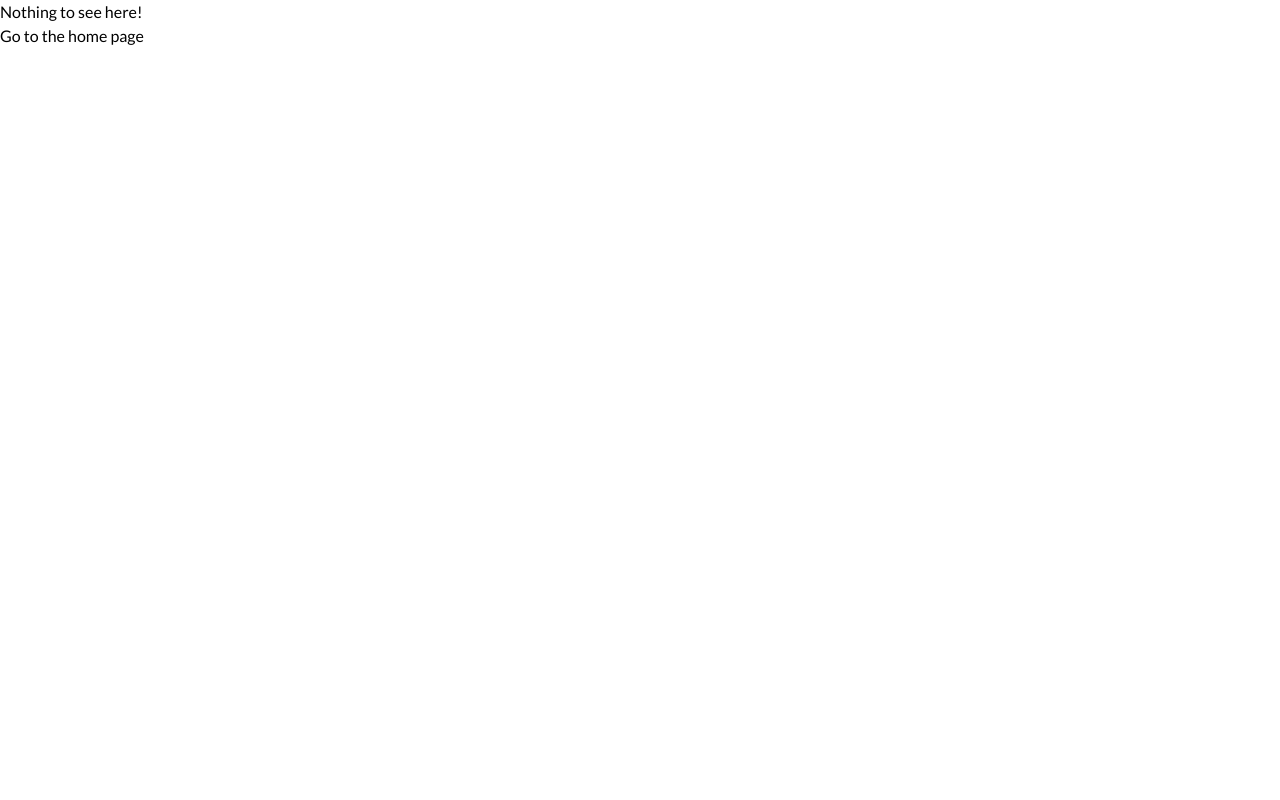
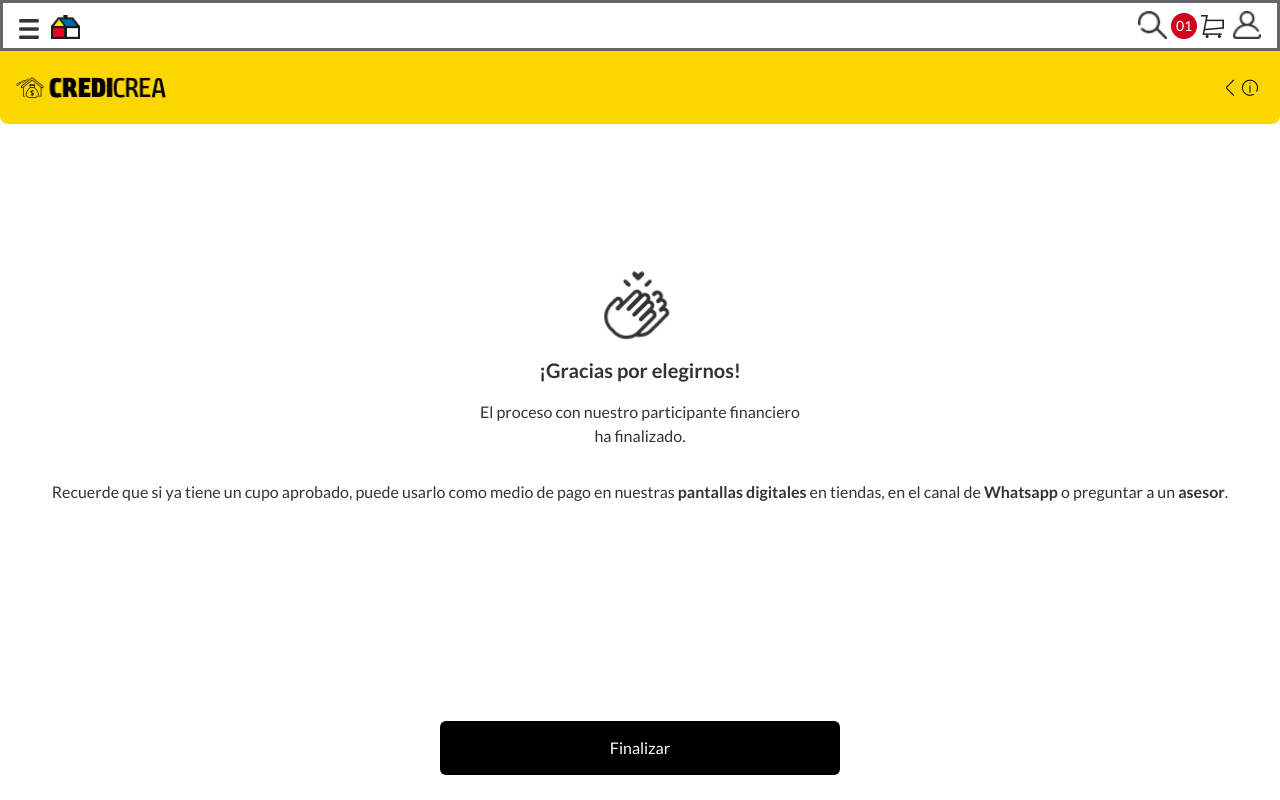
Before and after one commit to AlejoGuti1122/financial-kiosk, a React (Create React App) app: page /general in a window 1280 px wide. Built offline with nearby package versions, Linux system fonts and the light colour scheme.

Commit message:
finish view general

```diff
--- /dev/null
+++ b/src/modules/common/components/ButtonEnd/ButtonEnd.jsx
@@ -0,0 +1,15 @@
+import React from "react"
+
+const ButtonEnd = () => {
+  return (
+    <div className="flex justify-center items-center">
+      <div className="-mt-24">
+        <button className="w-[400px] h-[54px] bg-[#000000] text-white rounded-md">
+          Finalizar
+        </button>
+      </div>
+    </div>
+  )
+}
+
+export default ButtonEnd
--- a/src/modules/common/components/Router/Router.jsx
+++ b/src/modules/common/components/Router/Router.jsx
@@ -9,6 +9,7 @@ import Credit from "../../../../pages/credit.jsx"
 import Filters from "../../../../pages/filters.jsx"
 import Redirection from "../../../../pages/redirection.jsx"
 import Confirmation from "../../../../pages/confirmation.jsx"
+import General from "../../../../pages/general.jsx"
 
 const RouterComponent = () => {
   return (
@@ -51,6 +52,10 @@ const RouterComponent = () => {
           element={<Confirmation />}
         />
         <Route
+          path="/general"
+          element={<General />}
+        />
+        <Route
           path="*"
           element={<NoMatch />}
         />
--- /dev/null
+++ b/src/modules/common/components/Thanks/Thanks.jsx
@@ -0,0 +1,29 @@
+import thanks from "../../../../assets/general/Gracias 1.png"
+
+const Thanks = () => {
+  return (
+    <div className="flex flex-col justify-center items-center h-screen -mt-32">
+      <img
+        className="w-[100px] h-[100px]"
+        src={thanks}
+        alt=""
+      />
+      <div className="flex items-center justify-center flex-col">
+        <p className="text-[#333333] text-xl font-bold">
+          ¡Gracias por elegirnos!
+        </p>
+        <p className="text-center text-[#333333] mt-4">
+          El proceso con nuestro participante financiero <br />
+          ha finalizado.
+        </p>
+        <p className="text-center text-[#333333] p-8">
+          Recuerde que si ya tiene un cupo aprobado,
+          puede usarlo como medio de pago en nuestras <strong>pantallas digitales</strong> en
+          tiendas, en el canal de <strong>Whatsapp</strong> o preguntar a un <strong>asesor</strong>.
+        </p>
+      </div>
+    </div>
+  )
+}
+
+export default Thanks
--- /dev/null
+++ b/src/modules/general/components/Layout/Layout.jsx
@@ -0,0 +1,26 @@
+import React from "react"
+import Navbar from "../../../common/components/Navbar/Navbar"
+import CredicreaTwo from "../../../common/components/CredicreaTwo/CredicreaTwo"
+import Thanks from "../../../common/components/Thanks/Thanks"
+import ButtonEnd from "../../../common/components/ButtonEnd/ButtonEnd"
+
+const Layout = () => {
+  return (
+    <div>
+      <div>
+        <Navbar />
+      </div>
+      <div>
+        <CredicreaTwo />
+      </div>
+      <div>
+        <Thanks />
+      </div>
+      <div>
+        <ButtonEnd />
+      </div>
+    </div>
+  )
+}
+
+export default Layout
--- /dev/null
+++ b/src/pages/general.jsx
@@ -0,0 +1,12 @@
+import Layout from "../modules/general/components/Layout/Layout"
+
+
+const General = () => {
+  return (
+    <div>
+      <Layout/>
+    </div>
+  )
+}
+
+export default General
```
Also changed, not shown: src/assets/general/Gracias 1.png (added).
